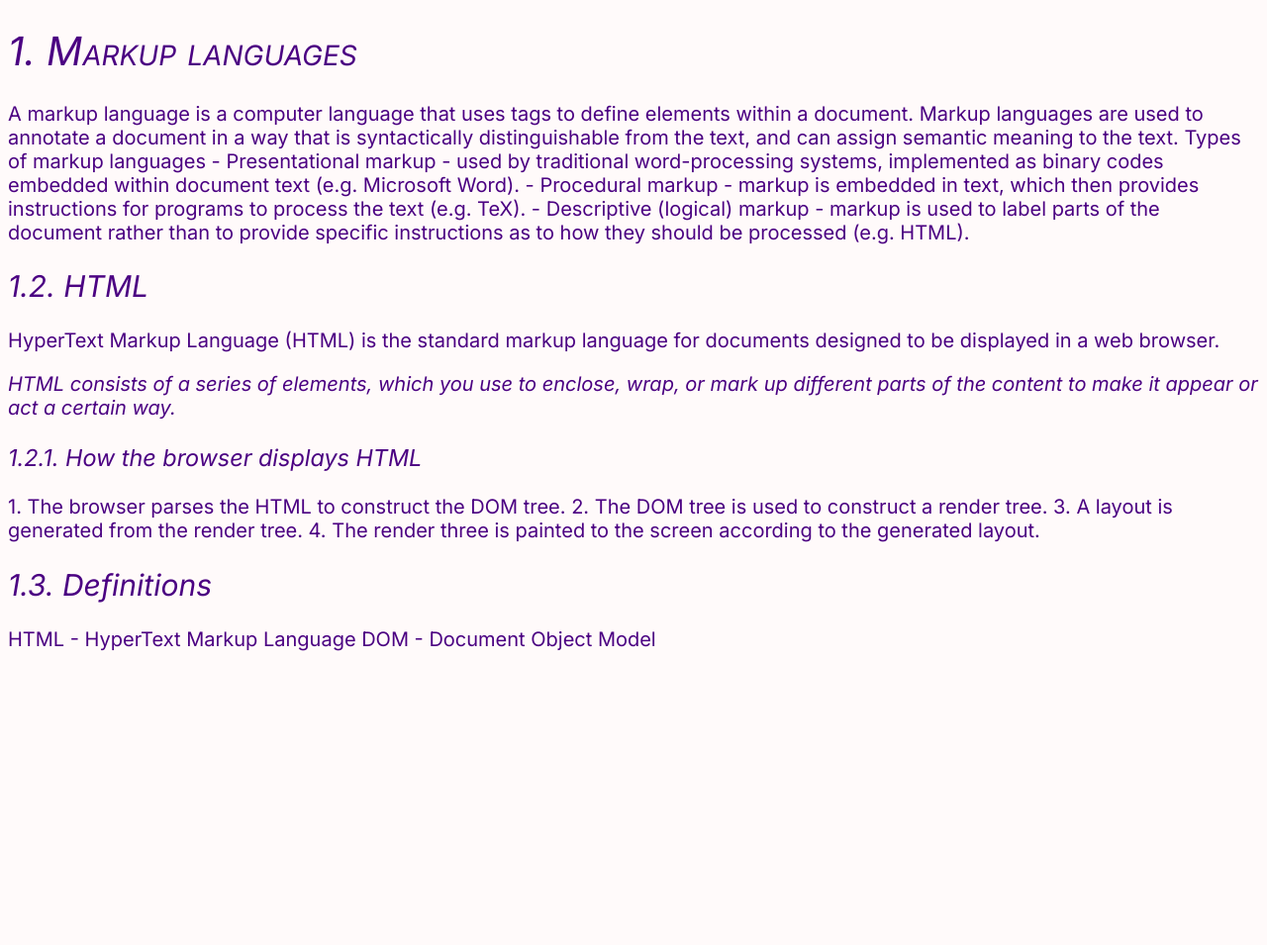
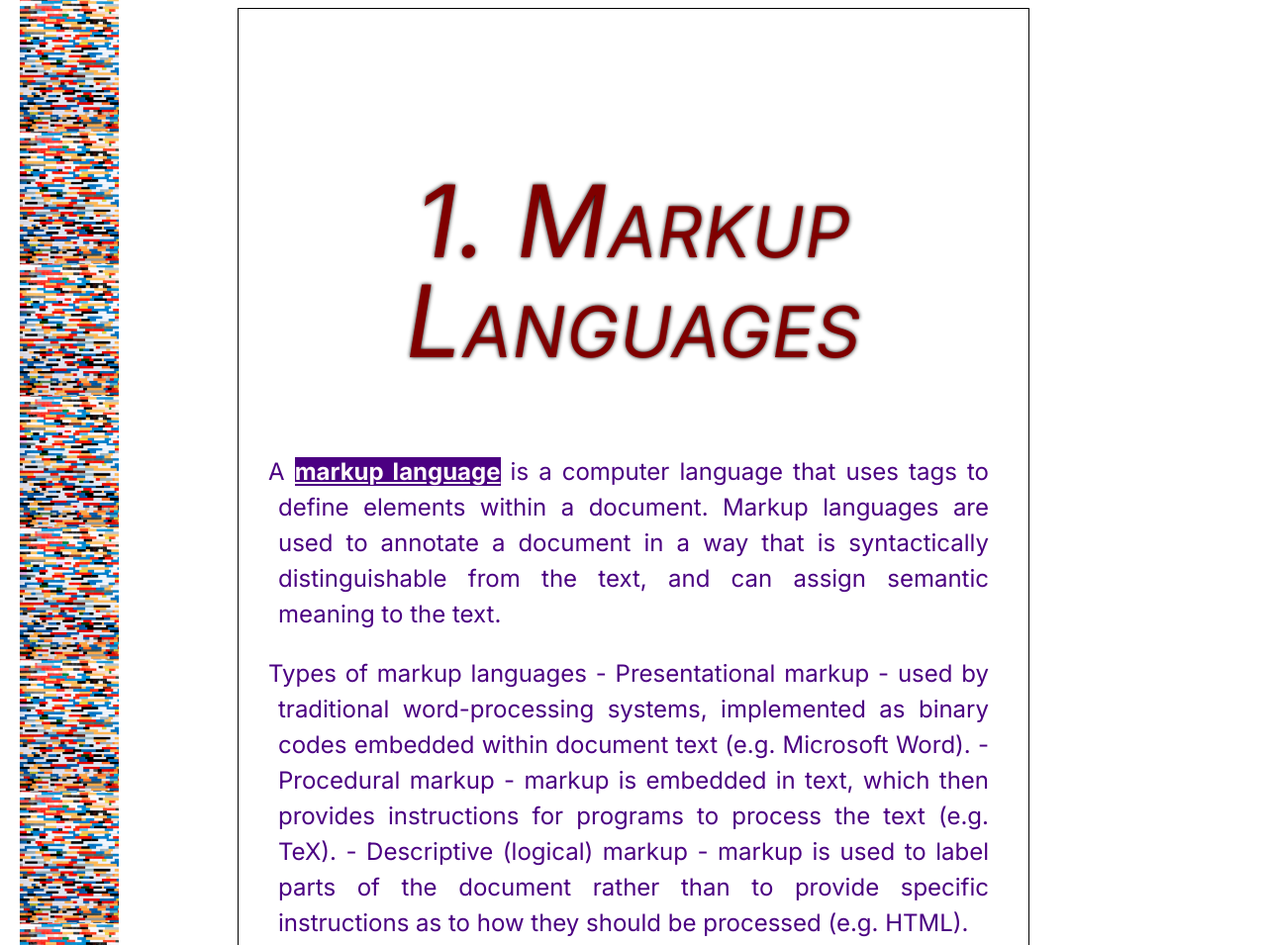
Before and after one commit to dstrekelj/algebra-book, a plain HTML site: page index.html in a window 1280 px wide. Shown: the top 955 px of the page at 99% size. Before the commit the page ends 800 px from the top, so only its background shows below. Drawn offline with Linux system fonts and the light colour scheme.

Commit message:
Update styles

```diff
--- a/index.html
+++ b/index.html
@@ -1,38 +1,62 @@
 <!DOCTYPE html>
 <html lang="en">
   <head>
-    <meta charset="UTF-8">
-    <meta name="viewport" content="width=device-width, initial-scale=1.0">
+    <meta charset="UTF-8" />
+    <meta name="viewport" content="width=device-width, initial-scale=1.0" />
     <title>Algebra Book</title>
-    <link rel="stylesheet" href="style.css">
+    <link rel="stylesheet" href="style.css" />
   </head>
   <body>
-    <h1>1. Markup languages</h1>
+    <div class="wrapper">
+      <section>
+        <h1>1. Markup<br />languages</h1>
 
-    A markup language is a computer language that uses tags to define elements within a document. Markup languages are used to annotate a document in a way that is syntactically distinguishable from the text, and can assign semantic meaning to the text.
+        <p>
+          A <strong>markup language</strong> is a computer language that uses
+          tags to define elements within a document. Markup languages are used
+          to annotate a document in a way that is syntactically distinguishable
+          from the text, and can assign semantic meaning to the text.
+        </p>
 
-    Types of markup languages
-
-    - Presentational markup - used by traditional word-processing systems, implemented as binary codes embedded within document text (e.g. Microsoft Word).
-    - Procedural markup - markup is embedded in text, which then provides instructions for programs to process the text (e.g. TeX).
-    - Descriptive (logical) markup - markup is used to label parts of the document rather than to provide specific instructions as to how they should be processed (e.g. HTML).
+        <p>
+          Types of markup languages - Presentational markup - used by
+          traditional word-processing systems, implemented as binary codes
+          embedded within document text (e.g. Microsoft Word). - Procedural
+          markup - markup is embedded in text, which then provides instructions
+          for programs to process the text (e.g. TeX). - Descriptive (logical)
+          markup - markup is used to label parts of the document rather than to
+          provide specific instructions as to how they should be processed (e.g.
+          HTML).
+        </p>
 
         <h2>1.2. HTML</h2>
 
-    HyperText Markup Language (HTML) is the standard markup language for documents designed to be displayed in a web browser.
+        <p>
+          HyperText Markup Language (HTML) is the standard markup language for
+          documents designed to be displayed in a web browser.
+        </p>
 
-    <p class="heading">HTML consists of a series of elements, which you use to enclose, wrap, or mark up different parts of the content to make it appear or act a certain way.</p>
+        <p class="heading">
+          HTML consists of a series of elements, which you use to enclose, wrap,
+          or mark up different parts of the content to make it appear or act a
+          certain way.
+        </p>
 
         <h3>1.2.1. How the browser displays HTML</h3>
 
-    1. The browser parses the HTML to construct the DOM tree.
-    2. The DOM tree is used to construct a render tree.
-    3. A layout is generated from the render tree.
-    4. The render three is painted to the screen according to the generated layout.
+        1. The browser parses the HTML to construct the DOM tree. 2. The DOM
+        tree is used to construct a render tree. 3. A layout is generated from
+        the render tree. 4. The render three is painted to the screen according
+        to the generated layout.
 
         <h2>1.3. Definitions</h2>
 
-    HTML - HyperText Markup Language
-    DOM - Document Object Model
+        HTML - HyperText Markup Language DOM - Document Object Model
+
+        <h6>1.4 Test</h6>
+
+        <p>Lorem ipsum dolor sit amet.</p>
+      </section>
+    </div>
   </body>
 </html>
--- a/style.css
+++ b/style.css
@@ -1,10 +1,17 @@
 @import url("https://fonts.googleapis.com/css2?family=Inter:ital,opsz,wght@0,14..32,100..900;1,14..32,100..900&display=swap");
 
+html {
+  font-size: 24px;
+}
+
 body {
-  background-color: snow;
-  color: indigo;
+  /* background-color: #fffafa; */
+  background-image: url("./background.jpg");
+  background-repeat: repeat-y;
+  background-size: 100px;
+  background-position: 20px 0;
+  color: #4b0082;
   font-family: "Inter", sans-serif;
-  font-size: 20px;
 }
 
 h1,
@@ -16,8 +23,65 @@ h6,
 .heading {
   font-weight: 400;
   font-style: italic;
+  color: #800000;
+  text-align: center;
+  text-transform: capitalize;
+}
+
+h1 {
+  font-size: 4.209rem;
+  line-height: 1;
+  letter-spacing: 1px;
+  text-shadow: 0px 0px 4px black;
+}
+h2 {
+  font-size: 3.157rem;
+  line-height: 1.1;
+}
+h3 {
+  font-size: 2.369rem;
+  line-height: 1.2;
+}
+h4 {
+  font-size: 1.777rem;
+  line-height: 1.3;
+}
+h5 {
+  font-size: 1.333rem;
+  line-height: 1.4;
+}
+h6 {
+  font-size: 1rem;
+  line-height: 1.5;
+  letter-spacing: 4px;
+  text-transform: uppercase;
+  font-style: normal;
+  font-weight: 700;
+}
+
+p {
+  text-align: justify;
+  line-height: 1.5;
+  text-indent: -10px;
 }
 
 h1 {
   font-variant: small-caps;
 }
+
+strong {
+  background-color: #4b0082;
+  color: #fffafa;
+  text-decoration: underline;
+}
+
+.wrapper {
+  width: 100%;
+  max-width: 800px;
+  height: auto;
+  border: 1px solid black;
+  padding: 80px 40px;
+  margin-left: auto;
+  margin-right: auto;
+  box-sizing: border-box;
+}
```
Also changed, not shown: background.jpg (added). Lines whose indentation alone changed are shown as unchanged.
